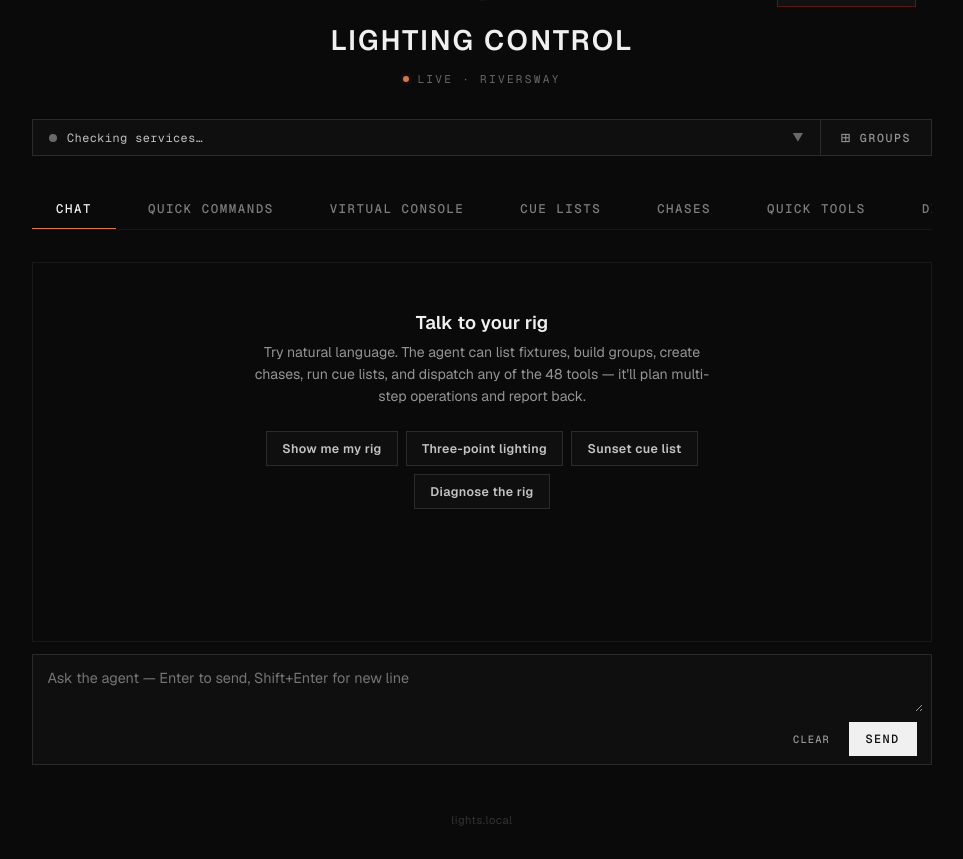
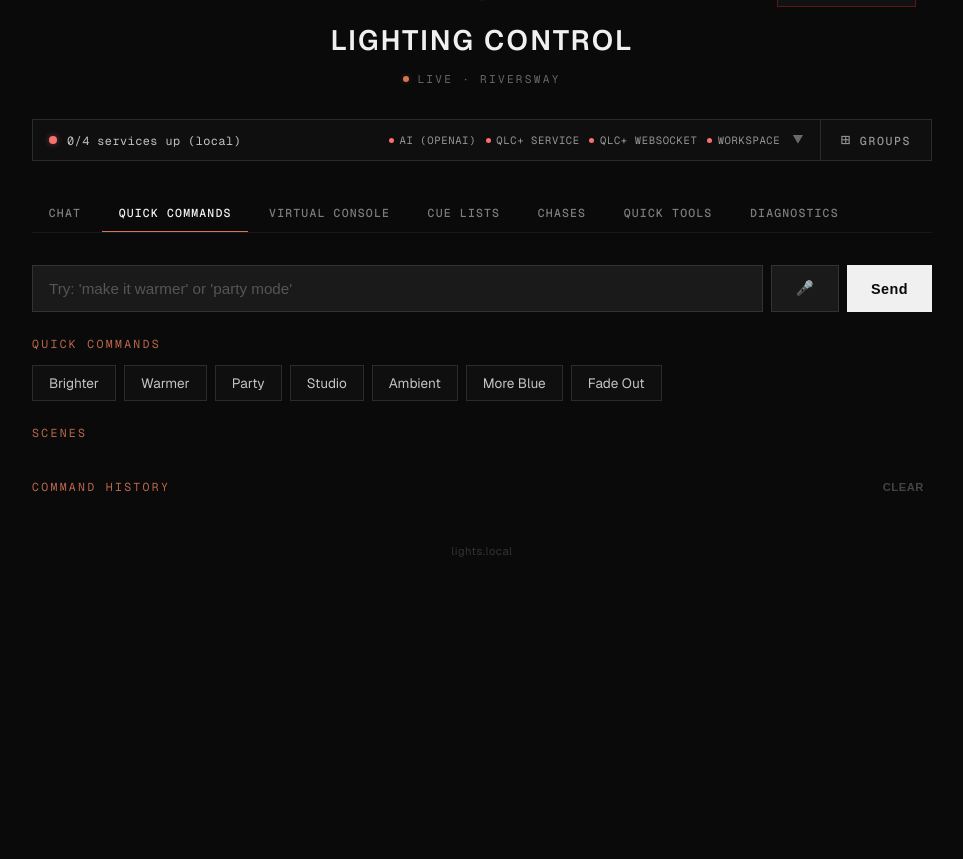
Before and after one commit to gfargo/lights-pi, a Flask app: page / in a window 1280 px wide. Shown: the part 79-938 px from the top of the page, without its empty margins (158-1121 px from the left). After the commit the page ends 636 px from the top, so only its background shows below. Run offline with Flask 3, Linux system fonts and the light colour scheme; data that the repository does not hold is empty; parts of the project's set-up code (start-up, migrations or seed data) failed here and were passed over.

Commit message:
fix(ui): restore boot init + tabs polish + logs copy + default landing
Bug fixes:
- BOOT INIT REGRESSION (since v2.10, three releases broken):
  Commit 8d47b55 ("feat(web-ui): catches up to the MCP layer") accidentally
  removed the page-load boot sequence:
    -    loadScenes();
    -    checkStatus();
    -    setInterval(checkStatus, 15000);
  Anyone with an existing browser session kept seeing the rig work because
  the old JS was still in memory, masking the regression. Fresh loads have
  been showing "Checking services..." forever, empty Quick Commands scene
  grid, and missing fixture data on first paint. Restored as an IIFE at
  the end of the script with a comment explaining the history so it
  doesn't get orphaned again.

UX polish (user-requested):
- Tabs row: hide the ugly default scrollbar on desktop (was always-on
  via overflow-x: auto). Cross-browser hide via scrollbar-width: none /
  ::-webkit-scrollbar / -ms-overflow-style. Tighter padding + smaller
  letter-spacing so all 7 tabs fit cleanly in the 900px container.
- Service logs: added a Copy button to the panel header. Uses the async
  Clipboard API where available, falls back to textarea + execCommand
  for plain-http LAN access (the Pi is usually served as
  http://lights.local:5000, where navigator.clipboard is blocked).
  Visual confirmation via "Copied ✓" label that resets after 1.4s.
- Default landing tab is now Quick Commands instead of Chat. Chat is
  kept as the second tab so it's still one click away. The chat history
  still pre-renders into the (hidden) chat-tab DOM so it feels instant
  on first activation.

Not touched (separate concerns):
- lighting-mcp service is inactive on the user's Pi. That's a systemd
  issue, not a code one — fixed via `sudo systemctl start lighting-mcp`.

```diff
--- a/control-server/templates/index.html
+++ b/control-server/templates/index.html
@@ -267,17 +267,24 @@
 
         /* ── Tabs ──
            Active state is signalled by a tungsten underline that grows
-           from the centre. Slightly more theatrical than a border swap. */
+           from the centre. Slightly more theatrical than a border swap.
+           Scrollbar is hidden cross-browser (the row still scrolls via
+           touch / shift-wheel — we just don't render the ugly default
+           scrollbar on desktop). */
         .tabs {
-            display: flex; gap: 0.5rem; margin-bottom: 2rem;
-            border-bottom: 1px solid var(--rule); overflow-x: auto;
-        }
+            display: flex; gap: 0.25rem; margin-bottom: 2rem;
+            border-bottom: 1px solid var(--rule);
+            overflow-x: auto;
+            scrollbar-width: none;     /* Firefox */
+            -ms-overflow-style: none;  /* IE / old Edge */
+        }
+        .tabs::-webkit-scrollbar { display: none; height: 0; }  /* Chrome / Safari */
         .tab {
             position: relative;
-            padding: 0.75rem 1.5rem; background: transparent; border: none;
+            padding: 0.75rem 1.05rem; background: transparent; border: none;
             cursor: pointer;
             font-family: var(--font-mono);
-            font-size: 0.78rem; font-weight: 500; letter-spacing: 0.12em;
+            font-size: 0.72rem; font-weight: 500; letter-spacing: 0.1em;
             text-transform: uppercase; color: var(--paper-50);
             transition: color 0.2s; white-space: nowrap;
         }
@@ -1215,10 +1222,11 @@
             </div>
         </div>
 
-        <!-- Tabs: full surface — chat-first, then control/build/inspect -->
+        <!-- Tabs: full surface — Quick Commands is the landing tab; chat
+             and the deeper builders sit alongside. -->
         <div class="tabs" role="tablist">
-            <button class="tab active" onclick="switchTab('chat', this)" role="tab" aria-selected="true">Chat</button>
-            <button class="tab" onclick="switchTab('ai', this)" role="tab" aria-selected="false">Quick Commands</button>
+            <button class="tab" onclick="switchTab('chat', this)" role="tab" aria-selected="false">Chat</button>
+            <button class="tab active" onclick="switchTab('ai', this)" role="tab" aria-selected="true">Quick Commands</button>
             <button class="tab" onclick="switchTab('console', this)" role="tab" aria-selected="false">Virtual Console</button>
             <button class="tab" onclick="switchTab('cuelists', this)" role="tab" aria-selected="false">Cue Lists</button>
             <button class="tab" onclick="switchTab('chases', this)" role="tab" aria-selected="false">Chases</button>
@@ -1230,7 +1238,7 @@
              Chat tab — agentic conversation (v2.11)
              Full conversational agent with access to all 48 MCP tools
              ══════════════════════════════════════ -->
-        <div id="chat-tab" class="tab-content active">
+        <div id="chat-tab" class="tab-content">
             <div class="chat-pane" id="chatPane">
                 <div class="chat-welcome" id="chatWelcome">
                     <div class="chat-welcome-title">Talk to your rig</div>
@@ -1263,7 +1271,7 @@
             </div>
         </div>
 
-        <div id="ai-tab" class="tab-content">
+        <div id="ai-tab" class="tab-content active">
             <div class="input-group">
                 <input type="text" id="commandInput" placeholder="Try: 'make it warmer' or 'party mode'" autocomplete="off" aria-label="Lighting command">
                 <button id="voiceBtn" title="Voice input" aria-label="Voice input">🎤</button>
@@ -1528,6 +1536,7 @@
             <div class="tool-panel" data-eyebrow="journalctl · tail">
                 <div class="tool-header">
                     <span class="tool-title">Service logs</span>
+                    <button class="btn-secondary btn-tiny" id="logsCopyBtn" onclick="copyLogs()" title="Copy log output to clipboard">Copy</button>
                 </div>
                 <div class="tool-actions" style="margin-bottom:0.75rem;">
                     <select id="logService" class="field-input" style="flex:1;">
@@ -2960,6 +2969,40 @@
                 }
             } catch (e) {
                 viewer.textContent = `Error: ${e.message}`;
+            }
+        }
+
+        /**
+         * Copy the current log buffer to the clipboard. Uses the async
+         * Clipboard API where available, with a textarea-fallback for older
+         * browsers / non-HTTPS contexts (the Pi is usually served plain http
+         * on the LAN, where navigator.clipboard may be blocked).
+         */
+        async function copyLogs() {
+            const viewer = document.getElementById('logsViewer');
+            const btn = document.getElementById('logsCopyBtn');
+            const text = viewer.textContent || '';
+            if (!text.trim()) return;
+            const original = btn.textContent;
+            try {
+                if (navigator.clipboard && window.isSecureContext) {
+                    await navigator.clipboard.writeText(text);
+                } else {
+                    // Fallback for plain http://lights.local:5000
+                    const ta = document.createElement('textarea');
+                    ta.value = text;
+                    ta.style.position = 'fixed';
+                    ta.style.opacity = '0';
+                    document.body.appendChild(ta);
+                    ta.select();
+                    document.execCommand('copy');
+                    document.body.removeChild(ta);
+                }
+                btn.textContent = 'Copied ✓';
+                setTimeout(() => { btn.textContent = original; }, 1400);
+            } catch (e) {
+                btn.textContent = 'Copy failed';
+                setTimeout(() => { btn.textContent = original; }, 1800);
             }
         }
 
@@ -3242,7 +3285,9 @@
             }
         });
 
-        /* Auto-render history on initial page load (chat is the default tab) */
+        /* Render chat history into the hidden chat-tab DOM so it's instant
+           when the user switches to it. (Quick Commands is now the landing
+           tab, but we still want chat to feel snappy on first activation.) */
         renderChatHistory();
 
         /* ══════════════════════════════════════════════════════════════
@@ -3253,6 +3298,25 @@
                 navigator.serviceWorker.register('/sw.js').catch(() => {});
             });
         }
+
+        /* ══════════════════════════════════════════════════════════════
+           Boot init — fires once per page load.
+           Regression fix (v2.13.1): commit 8d47b55 (v2.10 web-ui catchup)
+           accidentally orphaned these calls. The health widget polling and
+           first-paint data loads have been silently broken since then —
+           anyone with an old session cached kept seeing it work; fresh
+           loads showed "Checking services…" forever and empty scene grids.
+           ══════════════════════════════════════════════════════════════ */
+        (function boot() {
+            // Health widget: initial check + 15s poll for service status.
+            checkStatus();
+            setInterval(checkStatus, 15000);
+
+            // First-paint data the user expects regardless of starting tab.
+            loadScenes();
+            loadFixtures();
+            loadGroups();
+        })();
     </script>
 </body>
 </html>
```
